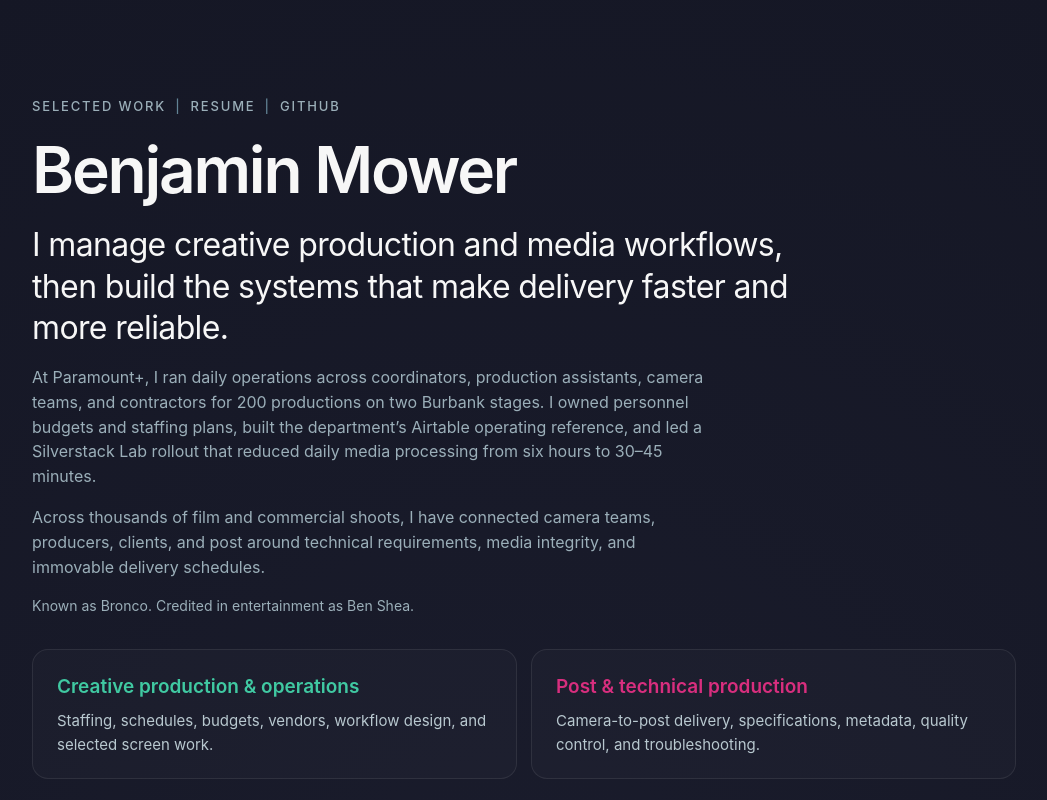
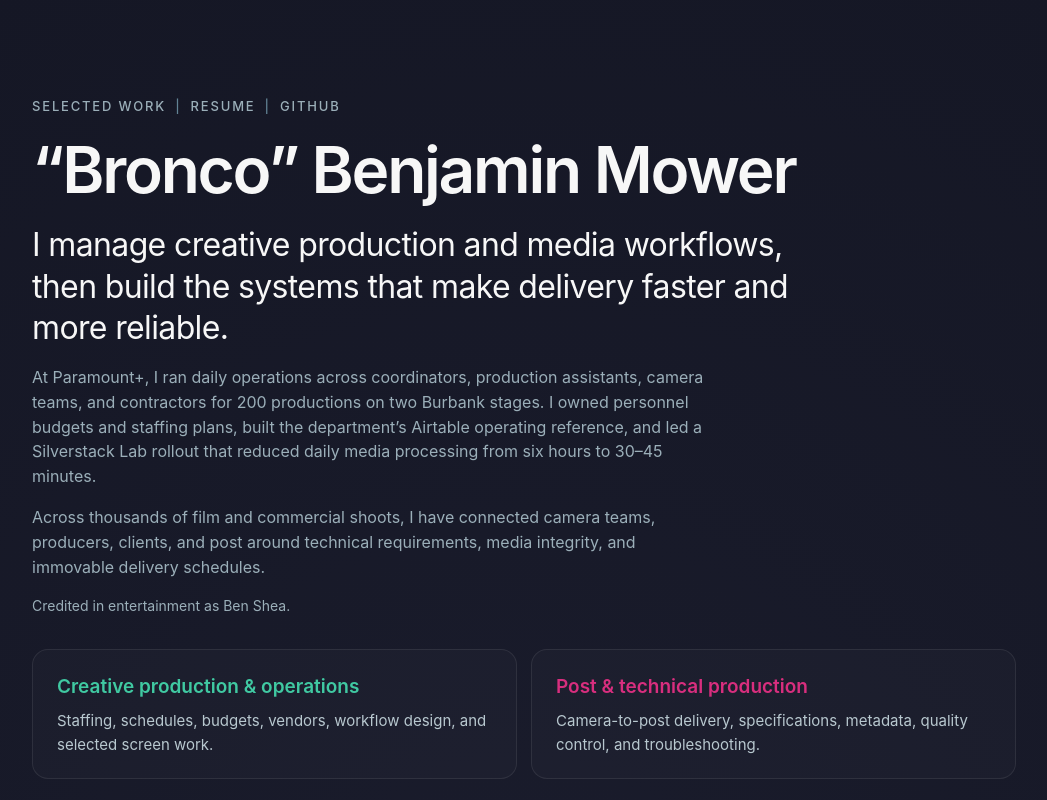
Before and after one commit to benjaminmower/portfolio, a plain HTML site: page index.html in a window 1280 px wide. Shown: the top 800 px of the page, without its empty margins (116-1163 px from the left). Drawn offline with Linux system fonts and the light colour scheme.

Commit message:
Use Bronco professional name across portfolio

```diff
--- a/index.html
+++ b/index.html
@@ -3,11 +3,11 @@
 <head>
 <meta charset="utf-8">
 <meta name="viewport" content="width=device-width, initial-scale=1">
-<title>Benjamin Mower | Creative Production Operations</title>
-<meta name="description" content="Creative production operations, studio workflows, and camera-to-post delivery by Benjamin Mower. Selected work from Paramount+, Netflix, Amazon, Warner Bros. Discovery, and independent productions.">
+<title>&ldquo;Bronco&rdquo; Benjamin Mower | Creative Production Operations</title>
+<meta name="description" content="Creative production operations, studio workflows, and camera-to-post delivery by &ldquo;Bronco&rdquo; Benjamin Mower. Selected work from Paramount+, Netflix, Amazon, Warner Bros. Discovery, and independent productions.">
 <meta property="og:type" content="website">
-<meta property="og:title" content="Benjamin Mower | Creative Production Operations">
-<meta property="og:description" content="Production operations at Paramount+, camera-to-post delivery, studio workflows, and selected productions by Benjamin Mower, credited in entertainment as Ben Shea.">
+<meta property="og:title" content="&ldquo;Bronco&rdquo; Benjamin Mower | Creative Production Operations">
+<meta property="og:description" content="Production operations at Paramount+, camera-to-post delivery, studio workflows, and selected productions by &ldquo;Bronco&rdquo; Benjamin Mower, credited in entertainment as Ben Shea.">
 <meta property="og:url" content="https://benjaminmower.github.io/portfolio/">
 <link rel="canonical" href="https://benjaminmower.github.io/portfolio/">
 <style>
@@ -152,11 +152,11 @@
 <div class="wrap">
   <header>
     <p class="kicker">Selected work<span class="sep">|</span><a href="resume.html">Resume</a><span class="sep">|</span><a href="https://github.com/benjaminmower">GitHub</a></p>
-    <h1>Benjamin Mower</h1>
+    <h1>&ldquo;Bronco&rdquo; Benjamin Mower</h1>
     <p class="lead">I manage creative production and media workflows, then build the systems that make delivery faster and more reliable.</p>
     <p class="sub">At Paramount+, I ran daily operations across coordinators, production assistants, camera teams, and contractors for 200 productions on two Burbank stages. I owned personnel budgets and staffing plans, built the department&rsquo;s Airtable operating reference, and led a Silverstack Lab rollout that reduced daily media processing from six hours to 30&ndash;45 minutes.</p>
     <p class="sub">Across thousands of film and commercial shoots, I have connected camera teams, producers, clients, and post around technical requirements, media integrity, and immovable delivery schedules.</p>
-    <p class="sub credit">Known as Bronco. Credited in entertainment as Ben Shea.</p>
+    <p class="sub credit">Credited in entertainment as Ben Shea.</p>
     <nav class="paths" aria-label="Explore selected work">
       <a class="path" href="#creative-production"><strong>Creative production &amp; operations</strong><span>Staffing, schedules, budgets, vendors, workflow design, and selected screen work.</span></a>
       <a class="path" href="#post-technical-production"><strong>Post &amp; technical production</strong><span>Camera-to-post delivery, specifications, metadata, quality control, and troubleshooting.</span></a>
```
Also changed, not shown: resume.html (+3 -3 lines).
